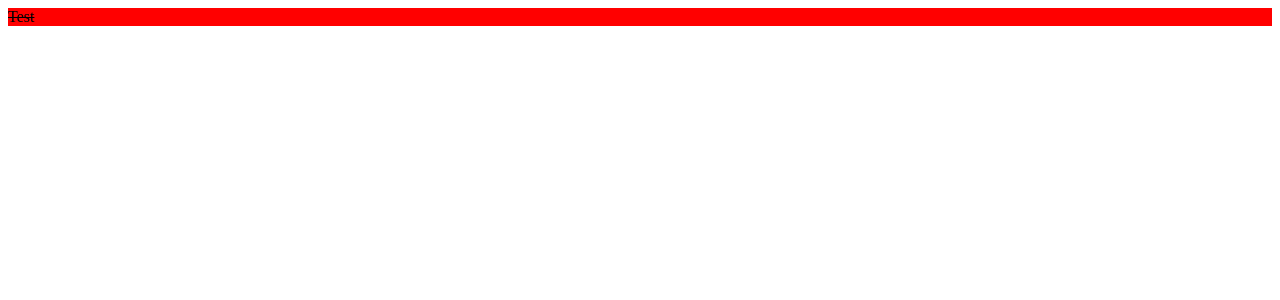
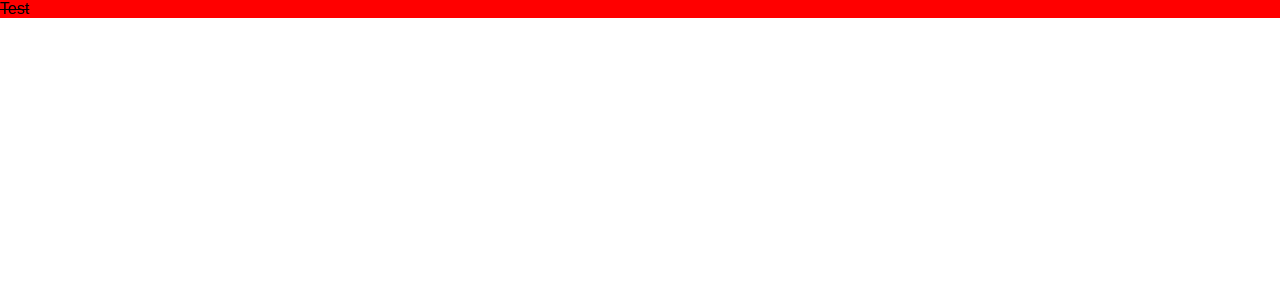
Before and after one commit to alla-r/arhome, a React (Create React App) app: page / in a window 1280 px wide. Shown: the top 300 px of the page. Built offline with nearby package versions, Linux system fonts and the light colour scheme.

Commit message:
reset default styles

```diff
--- a/src/App.js
+++ b/src/App.js
@@ -1,4 +1,5 @@
 import InitComponent from './pages/InitComponent';
+import './global/styles/index.scss';
 
 function App() {
   return (
--- /dev/null
+++ b/src/global/styles/index.scss
@@ -0,0 +1,9 @@
+*,
+body,
+html,
+head {
+  font-family: 'Montserrat', sans-serif !important;
+  margin: 0px;
+  padding: 0px;
+  box-sizing: border-box;
+}
```
